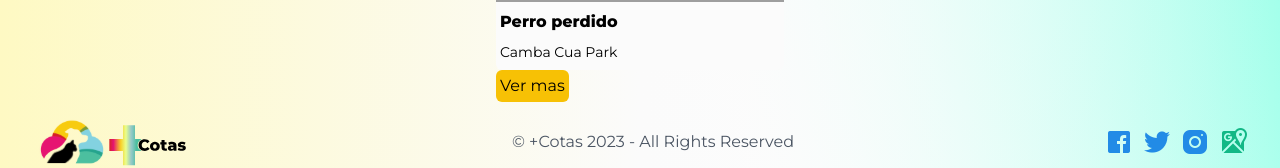
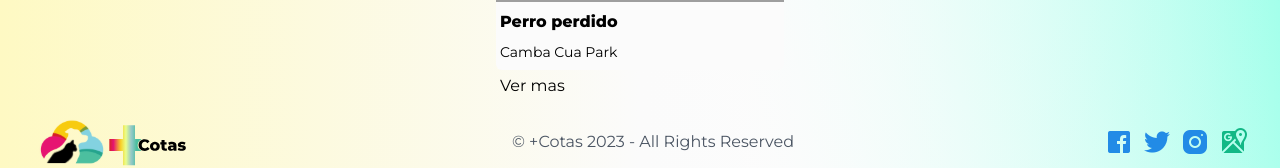
Before and after one commit to Veron-Juan/Devlights-final-project, a React (Vite) app in the folder frontend/: page /Test in a window 1280 px wide. Shown: the part 430-598 px from the top of the page. Built offline with nearby package versions, Linux system fonts and the light colour scheme; grey boxes are pictures that could not be loaded.

Commit message:
se escondio la conexion de la BD

```diff
--- a/frontend/src/components/CardComponent/Card.jsx
+++ b/frontend/src/components/CardComponent/Card.jsx
@@ -50,7 +50,7 @@ const CardComponent = (props) => {
             <div>
                 <p className="font-bold text-black my-2 mx-1">{props.tituloPost}</p>
                 <p className="text-black my-2 mx-1 text-sm">{props.ubicacionPost}</p>
-                <button className="text-black bg-yellow-HomeButtton rounded-md p-1" onClick={handleOpenModal}>Ver mas</button>
+                <button className="text-black  rounded-md p-1" onClick={handleOpenModal}>Ver mas</button>
             </div>
         </div>
         {showModal &&
```
